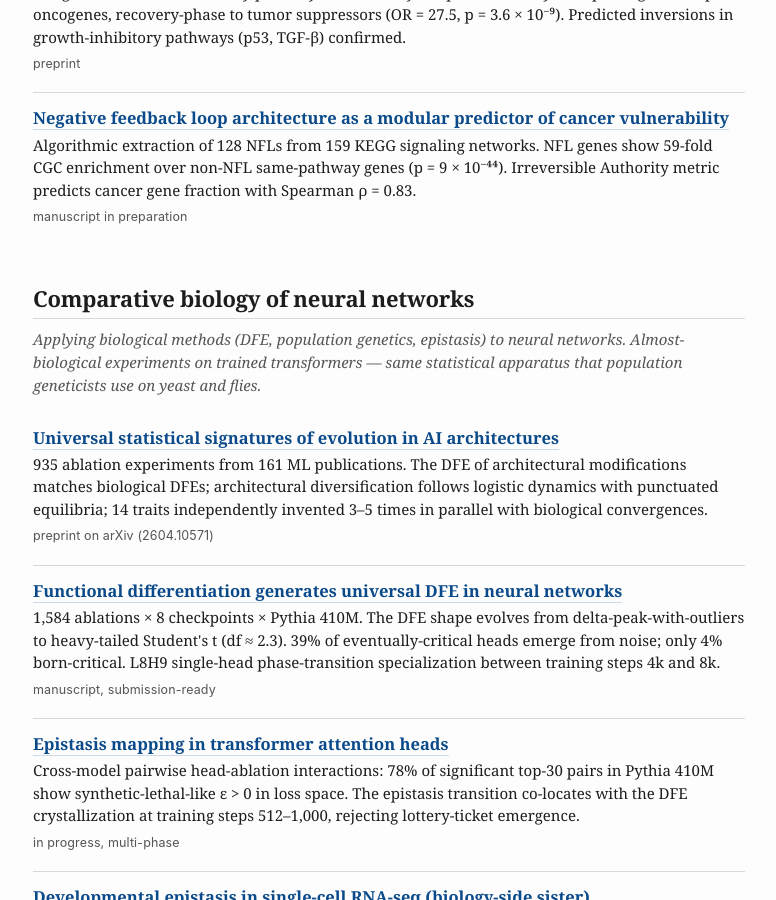
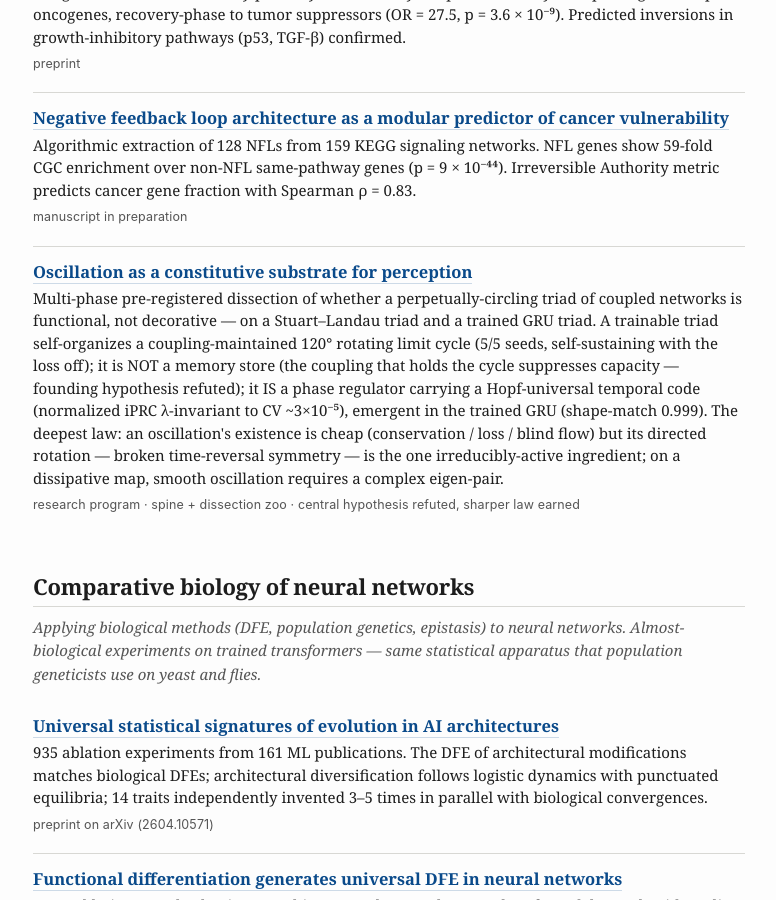
Before and after one commit to mool32/mool32.github.io, a Jekyll site: the page built from projects.md, in a window 1280 px wide and 900 px high, scrolled down 684 px. Shown: the whole window, without its empty margins (251-1027 px from the left). Built offline with Jekyll 4.4.1, drawn with Linux system fonts in a browser that asks for light colours.

Commit message:
Add Oscillation-as-substrate-for-perception project page
New project page (/oscillatory-perception/) in the nn-as-sensor format:
a multi-phase pre-registered dissection on Stuart–Landau + trained GRU triads.
Headline arc — motor exists & trainable; not a memory store (founding
hypothesis refuted); phase regulator with a Hopf-universal code, emergent in
the GRU; directed rotation (broken time-reversal symmetry) is the one
irreducibly-active ingredient. Links to github.com/mool32/oscillatory-perception.

Adds projects.yml entry (Cellular perception), llms.txt theme index, a news
headline, and 7 curated figures under assets/img/oscillatory/.

Co-Authored-By: Claude Opus 4.8 <noreply@anthropic.com>

```diff
--- a/_data/news.yml
+++ b/_data/news.yml
@@ -1,3 +1,6 @@
+- date: "Jun 2026"
+  text: "[Oscillation as a constitutive substrate for perception](/oscillatory-perception/) — a multi-phase pre-registered dissection on a Stuart–Landau triad and a trained GRU triad. A trainable triad self-organizes a coupling-maintained 120° rotating limit cycle and self-sustains it with the loss off, but it is NOT a memory store (the coupling that holds the cycle suppresses capacity — the founding hypothesis refuted). It IS a phase regulator with a Hopf-universal temporal code, emergent in the trained GRU. The earned law: an oscillation's existence is cheap; its directed rotation — the breaking of time-reversal symmetry — is the one irreducibly-active ingredient."
+
 - date: "Jun 2026"
   text: "[Neural-network fitting as a structure sensor](/nn-as-sensor/) — a pre-registered negative. An autoencoder's unsupervised fit does not beat matched linear PCA at recovering donor age from immune scRNA-seq (GSE233321, 167 donors), and training erodes the signal; a synthetic positive control pins the exact regime where the method would win. The latent independently re-derives the [perceptome](https://github.com/mool32/perceptome) eigenspace (CCA p = 0.001) but not its aging axis."
 
--- a/_data/projects.yml
+++ b/_data/projects.yml
@@ -19,6 +19,10 @@
       url: "https://github.com/mool32/oscillatory-nfl-cancer"
       summary: "Algorithmic extraction of 128 NFLs from 159 KEGG signaling networks. NFL genes show 59-fold CGC enrichment over non-NFL same-pathway genes (p = 9 × 10⁻⁴⁴). Irreversible Authority metric predicts cancer gene fraction with Spearman ρ = 0.83."
       status: "manuscript in preparation"
+    - title: "Oscillation as a constitutive substrate for perception"
+      url: "https://mool32.github.io/oscillatory-perception/"
+      summary: "Multi-phase pre-registered dissection of whether a perpetually-circling triad of coupled networks is functional, not decorative — on a Stuart–Landau triad and a trained GRU triad. A trainable triad self-organizes a coupling-maintained 120° rotating limit cycle (5/5 seeds, self-sustaining with the loss off); it is NOT a memory store (the coupling that holds the cycle suppresses capacity — founding hypothesis refuted); it IS a phase regulator carrying a Hopf-universal temporal code (normalized iPRC λ-invariant to CV ~3×10⁻⁵), emergent in the trained GRU (shape-match 0.999). The deepest law: an oscillation's existence is cheap (conservation / loss / blind flow) but its directed rotation — broken time-reversal symmetry — is the one irreducibly-active ingredient; on a dissipative map, smooth oscillation requires a complex eigen-pair."
+      status: "research program · spine + dissection zoo · central hypothesis refuted, sharper law earned"
 
 - category: Comparative biology of neural networks
   blurb: "Applying biological methods (DFE, population genetics, epistasis) to neural networks. Almost-biological experiments on trained transformers — same statistical apparatus that population geneticists use on yeast and flies."
--- /dev/null
+++ b/oscillatory-perception.md
@@ -0,0 +1,135 @@
+---
+layout: default
+title: "Oscillation as a constitutive substrate for perception"
+description: "A multi-phase, pre-registered dissection of whether a perpetually-circling system of coupled networks is functional, not decorative. Built on a Stuart–Landau triad and a trained GRU triad. The motor is real and trainable; it is not a memory store; it is a phase regulator with a Hopf-universal code; and the one irreducibly-active ingredient of the whole thing is directed rotation — broken time-reversal symmetry."
+permalink: /oscillatory-perception/
+---
+
+# Oscillation as a constitutive substrate for perception
+
+**Is oscillation *functional*, or decorative? Does a perpetually-circling system of coupled networks — a non-settling "perceiving" system — represent distinctions a saturated, static network of equal capacity cannot?**
+
+<div class="badge-row">
+  <span class="badge">Pre-registered · multi-phase</span>
+  <span class="badge">Stuart–Landau triad + trained GRU triad</span>
+  <span class="badge neg">central hypothesis refuted</span>
+  <span class="badge">adversarial metric harnesses · multi-seed</span>
+  <span class="badge">perceptome program</span>
+</div>
+
+<p class="lede">
+The minimal substrate is a cyclic triad <code>A→B→C→A</code> whose non-transitive (rock–paper–scissors) coupling forbids a common fixed point and forces a rotating limit cycle — a 120° three-phase splay wave. The program asked, in pre-registered phases, what this collective oscillator <em>does</em>. Each answer forced the next question: from <em>memory</em>, to <em>temporal regulation</em>, to the deepest one — <em>what is the irreducibly-active ingredient of a living oscillation?</em>
+</p>
+
+<div class="callout">
+<strong>Headline.</strong> A trainable triad self-organizes a coupling-maintained rotating limit cycle and self-sustains it with its training loss switched off. It is <em>not</em> a memory store — the coupling that holds the cycle <em>suppresses</em> capacity, refuting the founding hypothesis. It <em>is</em> a phase regulator whose temporal code is Hopf-universal and coupling-independent, with coupling acting as a pure robustness knob — a universality that is <em>emergent</em> in the trained network. And the one invariant across the whole program: an oscillation's <em>existence</em> is cheap, but its <em>directed rotation</em> — the breaking of time-reversal symmetry — is the load-bearing, irreducibly-active ingredient.
+</div>
+
+<div class="stats">
+  <div class="stat"><div class="num">λ* = 0.10</div><div class="lbl">Hopf onset, analytic = numerical to 2×10⁻¹⁵</div></div>
+  <div class="stat"><div class="num">5 / 5</div><div class="lbl">GRU seeds self-organize & self-sustain the splay</div></div>
+  <div class="stat"><div class="num">CV ~3×10⁻⁵</div><div class="lbl">λ-invariance of the normalized temporal code</div></div>
+  <div class="stat"><div class="num">0.999</div><div class="lbl">trained-GRU iPRC shape-match to the universal waveform</div></div>
+</div>
+
+## 1 · The motor exists, and it is trainable
+
+The cyclic Stuart–Landau triad undergoes a clean supercritical Hopf bifurcation: below the coupling threshold it collapses to consensus, above it a stable 120° splay limit cycle is born. The same regime is then shown to be *trainable* in a real network.
+
+<figure>
+  <img src="{{ '/assets/img/oscillatory/motor_hopf.png' | relative_url }}" alt="Stuart–Landau lambda-scan: Hopf bifurcation into a 120° three-phase limit cycle">
+  <figcaption><b>A clean Hopf bifurcation into the splay cycle.</b> Below λ* = 0.10 the triad collapses (grey); above it a stable limit cycle that is simultaneously a 120° three-phase lock (green ring). The amplitude follows √(λ−λ*) to r² = 1.000 (supercritical), the frequency is structurally flat at ω/2π ≈ 0.159, and the twin finite-time exponent stays at zero (no chaos). The analytic threshold matches the numerical eigenvalue to 2×10⁻¹⁵.</figcaption>
+</figure>
+
+<figure>
+  <img src="{{ '/assets/img/oscillatory/gru_trainable.png' | relative_url }}" alt="GRU triad training loss and held-out generalization across five seeds">
+  <figcaption><b>A trained GRU triad hosts the regime.</b> A shared-weight GRU triad trained on a phase-antagonistic + amplitude-pinning loss over its own autonomous unroll self-organizes the splay cycle and self-sustains it <em>with the loss switched off</em>, from held-out initial conditions — 5/5 seeds, 20/20 held-out ICs passing the full battery (bounded, sustained, spectral peak, non-chaotic, splay-not-consensus). Perturb or destroy one node and it re-locks to 120° in ~50–100 steps; isolate a node and it dies. A genuine coupling-maintained collective attractor, not three independent clocks.</figcaption>
+</figure>
+
+<p class="proj-blurb">What is earned here is mode-selection, attractor-formation, generalization, and coupling-maintained locking. Boundedness and the supercritical Hopf are partly baked into the normal form, and the loss prescribes the splay's geometry — stated plainly, not papered over.</p>
+
+## 2 · It is *not* a memory store — the founding hypothesis, refuted
+
+The program began as a memory hypothesis: a non-settling oscillator should hold stimulus structure better than a static net of equal capacity. The data say the opposite.
+
+<figure>
+  <img src="{{ '/assets/img/oscillatory/memory_refuted.png' | relative_url }}" alt="Forgetting curves: the oscillator stores less than a static line-attractor">
+  <figcaption><b>The oscillator stores <em>less</em>, not more.</b> Stimulus-decodability across delays: a non-oscillating line-attractor of equal capacity (grey) holds the structure above the oscillator (blue) at every delay, and a dense noise sweep × 5 seeds shows monotonic forgetting with <em>no</em> stochastic-resonance peak. The strong coupling that re-locks the cycle is exactly what suppresses memory capacity — <strong>coupledness and plasticity are antagonists</strong>. This is the program's central, robust negative result.</figcaption>
+</figure>
+
+## 3 · It *is* a phase regulator — coupling is a pure robustness knob on a Hopf-universal code
+
+Pivoting from what it does *not* do (memory) to what it does (phase regulation) produced the program's cleanest positive result — and a cross-substrate confirmation that it is not an artifact of the idealized model.
+
+<figure>
+  <img src="{{ '/assets/img/oscillatory/robustness_knob.png' | relative_url }}" alt="iPRC and entrainment vs coupling: the normalized temporal code is lambda-invariant">
+  <figcaption><b>Coupling tunes only robustness; the temporal code is invariant.</b> Across the whole coupling band the raw infinitesimal PRC diverges as 1/r (red), but the <em>amplitude-normalized</em> iPRC is flat (blue, PTP_norm ≈ 1.15, CV ~3×10⁻⁵) and the common-mode direction is exactly zero (grey). Coupling moves only the robustness axis — the transverse attraction rate, measured slope α ≈ −1.94ε (R² = 1.00) against the −2ε idealized line (centre). Entrainment-tongue width at fixed <em>relative</em> forcing is likewise invariant (right, blue); the apparent widening at fixed absolute forcing is removable 1/r amplitude geometry (red). Coupling and the temporal code are orthogonal knobs.</figcaption>
+</figure>
+
+<figure>
+  <img src="{{ '/assets/img/oscillatory/emergent_universal.png' | relative_url }}" alt="Trained GRU iPRC matches the Stuart–Landau Hopf-universal waveform">
+  <figcaption><b>The universality is <em>emergent</em> in the trained network.</b> The trained-GRU iPRC (blue, five seeds) inherits the Stuart–Landau Hopf-universal waveform (red) at shape-correlation 0.999, with normalized gain near the SL value (1.0–1.2 vs 1.15) and a small common-mode — so the universal temporal code is a property a trainable network <em>acquires</em>, not a designed-normal-form artifact.</figcaption>
+</figure>
+
+## 4 · The clean code is a symmetric idealization — but the real object actively holds it
+
+Everything above was proven in the *symmetric* triad. Breaking the symmetry (detuning the nodes) is the make-or-break test — and it separates the idealized model from the real one.
+
+<figure>
+  <img src="{{ '/assets/img/oscillatory/real_object_adapts.png' | relative_url }}" alt="Per-node coherence under detuning: rigid vs retrained GRU, and the rescue gap">
+  <figcaption><b>On the real object the fragility is largely a <em>rigidity</em> artifact.</b> Under heterogeneity the clean symmetric code breaks (on the idealized Stuart–Landau equations it dies decisively — an order-parameter averaging artifact). But the rich 32-dim gated GRU absorbs the same detuning (left: rigid 1a in red holds through the soft band; retrained 1b in blue holds further), and re-training <em>actively</em> extends robustness — a multi-seed rescue gap that clears the pre-registered floor (right: +0.072 ± 0.020 at δ=0.20, +0.173 ± 0.057 at δ=0.30), with no node dominance and the order parameter intact: a genuine global coupling+readout retune, not a structural bypass. <strong>The emergent collective level holds because the system actively holds it.</strong></figcaption>
+</figure>
+
+## 5 · The deepest law — existence is cheap; rotation is irreducibly active
+
+A "zoo" of dissection experiments asked what it actually takes to make the oscillation self-sustain *without* the prescriptive loss. One law held across all of them.
+
+<div class="callout">
+<strong>An oscillation's existence is cheap; its directed rotation is not.</strong> Self-sustaining motion can be born from conservation, from a per-step rotation target, or from a blind energy flow (van der Pol negative damping past a flow threshold). But <em>every blind, passive route produces only a standing oscillation.</em> The <strong>directed rotation</strong> — the chirality of the splay, which breaks time-reversal symmetry — is the load-bearing, irreducibly-active ingredient. Three routes produce it (a rotation-target prescription, angular-momentum conservation, an active non-reciprocal coupling) and all three are active / symmetry-breaking; none is a passive blind flow. A complementary minimal result sharpens it: <em>on a dissipative map there is no smooth standing oscillation at all — any smooth oscillation requires a complex eigen-pair, i.e. rotation.</em> Rotation is not decoration; it is the active core.
+</div>
+
+A second emergent structure from the same zoo: when the triad's weights are allowed to change during operation, a clean **two-layer stratification** appears on its own — a fast oscillatory state and a slow latent weight-memory, *decoupled*, with the attractor robustly **screening** the slow store from the fast state (constant gap across freeze configurations, five seeds). A fast-perceptual / slow-infrastructural split that is robust and not bypassable by structure — a candidate primitive for a perceptual module.
+
+## 6 · And the founding intuition, tested head-on
+
+Do three coupled, non-settling nets solve a hard deceptive task better than one?
+
+<figure>
+  <img src="{{ '/assets/img/oscillatory/coupled_nets.png' | relative_url }}" alt="Coupled nets vs single net on a hard task: attribution ladder and long-horizon curves">
+  <figcaption><b>The advantage is ordinary cooperative training — and the non-settling chase <em>hurts</em>.</b> An attribution ladder with controls (24 seeds, long-horizon solve-curves on 8-bit parity) shows the "3 &gt; 1" gain is mundane <em>cooperative joint-training</em> — a committee covering each other's errors — and that the non-transitive prediction-chase, the specific non-settling ingredient the hypothesis bet on, flatlines below even a single net and never settles. Replicated on a second task type (spectral-bias regression), where the non-settling conditions are the <em>only</em> ones that fail to escape a basin a plain net escapes.</figcaption>
+</figure>
+
+## What was found
+
+1. **The motor is real and trainable.** SL Hopf at λ* = 0.10 (supercritical, r² = 1.000); a GRU triad self-organizes and self-sustains the 120° splay (5/5 seeds, 20/20 held-out ICs), coupling-maintained (re-locks after perturbation; dies in isolation).
+2. **(Negative.)** It is **not** a memory store — it stores *less* than a static line-attractor of equal capacity; coupledness and plasticity are antagonists. The founding hypothesis is refuted.
+3. **It is a phase regulator with a Hopf-universal temporal code.** The normalized iPRC is λ-invariant (CV ~3×10⁻⁵); coupling tunes only robustness (measured α ≈ −1.94ε, −2ε idealized). This universality is **emergent** in the trained GRU (shape-match 0.999), not a normal-form artifact.
+4. **The clean code is a symmetric idealization** that breaks under detuning — but on the *real* trainable object the breakage is largely a rigidity artifact, and re-training actively holds the coupled structure (multi-seed rescue gap, genuine non-bypass adjustment).
+5. **The deepest invariant:** an oscillation's existence is cheap; its **directed rotation — broken time-reversal symmetry — is the one irreducibly-active ingredient**. On a dissipative map, smooth oscillation *requires* a complex eigen-pair.
+6. **An emergent fast/slow stratification** — the attractor screens a slow weight-memory from the fast state — a candidate perceptual-module primitive.
+7. **The non-settling coupled dynamics buy robustness and structure, not the memory or optimization advantage hoped for** — the prediction-chase is genuinely harmful; the committee gain is ordinary joint-training.
+
+<table>
+<thead><tr><th>Phase</th><th>Question</th><th>Verdict</th></tr></thead>
+<tbody>
+<tr><td>Motor (SL + GRU)</td><td>Does the regime exist and is it trainable?</td><td><span class="pass">GO</span></td></tr>
+<tr><td>Memory</td><td>Stores more than a static net?</td><td><span class="fail">REFUTED</span></td></tr>
+<tr><td>Phase regulation</td><td>Hopf-universal code, coupling = robustness knob?</td><td><span class="pass">GO (emergent in GRU)</span></td></tr>
+<tr><td>Asymmetry (SL)</td><td>Does the clean code survive detuning?</td><td><span class="fail">NO-GO (averaging artifact)</span></td></tr>
+<tr><td>Asymmetry (real object)</td><td>Does the trained net hold it?</td><td><span class="pass">YES — actively adapts</span></td></tr>
+<tr><td>Existence vs rotation</td><td>What is irreducibly active?</td><td><b>rotation (time-reversal breaking)</b></td></tr>
+<tr><td>Coupled-nets-vs-1</td><td>Does non-settling beat a single net?</td><td><span class="fail">no — chase hurts</span></td></tr>
+</tbody>
+</table>
+
+## What this means
+
+The founding intuition — that a perpetually-circling, non-settling system perceives or remembers more than a static one — is **wrong in its strong form**, and the program shows precisely why: the coupling that sustains the cycle suppresses memory, and the non-settling dynamics buy no optimization advantage over ordinary cooperative training. But the dissection that refuted it surfaced something cleaner. The collective oscillator is a genuine, trainable, self-healing **phase regulator** carrying a substrate-independent (Hopf-universal) temporal code, and the single ingredient that makes any of it *active* rather than decorative is **directed rotation — the breaking of time-reversal symmetry**. Existence is cheap; chirality is the cost. That is a sharper and more portable claim than the one we set out to prove.
+
+## Reproducibility
+
+Every phase freezes its decisive metric and pass/fail rule before seeing data; decisive metrics are validated against synthetic ground-truth harnesses with negative controls *before* they touch real data (this repeatedly caught masking artifacts and false-GOs in the program's own frozen decisions); results are multi-seed with confidence intervals. Two substrates throughout — an analyzable Stuart–Landau triad and a trained GRU triad. Code (plain PyTorch + NumPy), pre-registrations, result JSONs, and figures are in the repository: [github.com/mool32/oscillatory-perception](https://github.com/mool32/oscillatory-perception).
+
+<p style="font-family: var(--sans); font-size: 13px; color: var(--fg-soft); margin-top: 2em;">
+Part of the <a href="https://github.com/mool32/perceptome">perceptome</a> program · pre-registration discipline per the <a href="{{ '/methodology/' | relative_url }}">AI-collaborative research methodology</a>. Theodor Spiro · ORCID <a href="https://orcid.org/0009-0004-5382-9346">0009-0004-5382-9346</a> · tspiro@vaika.org
+</p>
```
Also changed, not shown: llms.txt (+11 -0 lines), assets/img/oscillatory/coupled_nets.png (added), assets/img/oscillatory/emergent_universal.png (added), assets/img/oscillatory/gru_trainable.png (added), assets/img/oscillatory/memory_refuted.png (added), assets/img/oscillatory/motor_hopf.png (added), assets/img/oscillatory/real_object_adapts.png (added), assets/img/oscillatory/robustness_knob.png (added).
